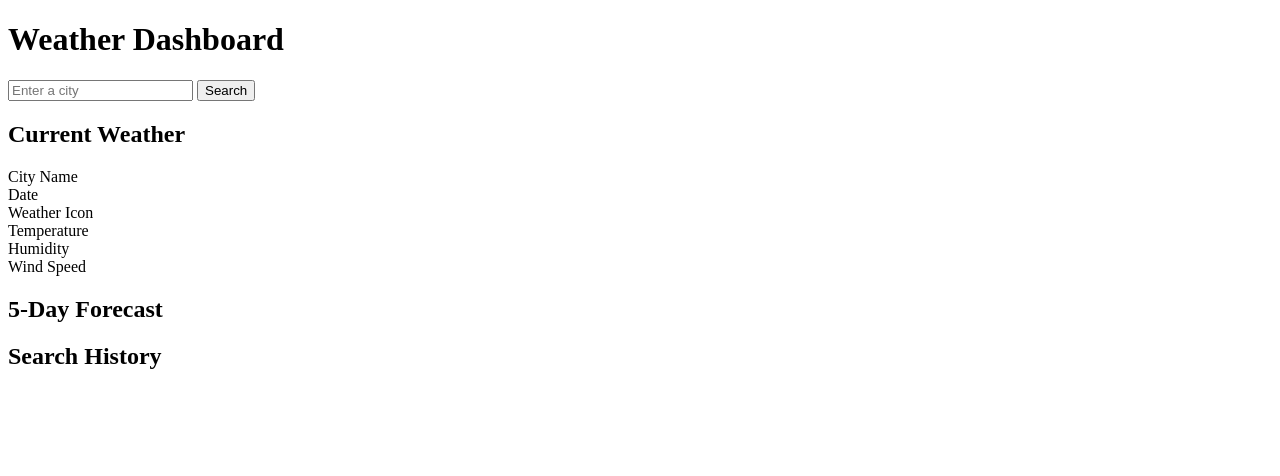
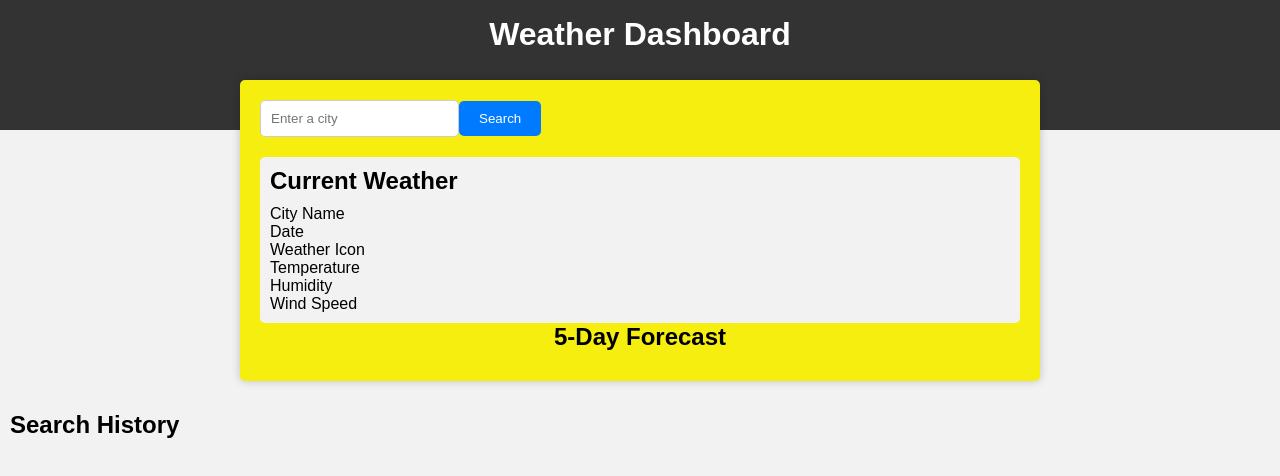
Before and after one commit to 3aljeet/weather-dashboard, a website: page index.html in a window 1280 px wide. Drawn offline with nearby package versions, Linux system fonts and the light colour scheme; files that its build step writes are made by us from their sources.

Commit message:
Update index.html

```diff
--- a/index.html
+++ b/index.html
@@ -1,63 +1,25 @@
-<!-- <!DOCTYPE html>
+
+
+<!DOCTYPE html>
 <html lang="en">
+    <script src="https://ajax.googleapis.com/ajax/libs/jquery/3.7.1/jquery.min.js"></script>
+    <script type="text/javascript" src="/static/scripts.js"></script>
+
 <head>
     <meta charset="UTF-8">
     <meta name="viewport" content="width=device-width, initial-scale=1.0">
-    <link rel="stylesheet" href="style.css">
+    <link rel="stylesheet" href="/static/styles.css">
     <title>Weather Dashboard</title>
 </head>
+
 <body>
     <header>
         <h1>Weather Dashboard</h1>
     </header>
     <main>
         <div class="search">
-            <input type="text" id="cityInput" placeholder="Enter a city">
-            <button id="searchButton">Search</button>
-        </div>
-        <div class="current-weather">
-            <h2>Current Weather</h2>
-            <div id="currentWeatherCity">City Name</div>
-            <div id="currentDate">Date</div>
-            <div id="currentIcon">Weather Icon</div>
-            <div id="currentTemperature">Temperature</div>
-            <div id="currentHumidity">Humidity</div>
-            <div id="currentWind">Wind Speed</div>
-        </div>
-        <div class="forecast">
-            <h2>5-Day Forecast</h2>
-            <div id="forecastList">
-                <! Forecast data goes here ->
-            </div>
-        </div>
-    </main>
-    <div class="search-history">
-        <h2>Search History</h2>
-        <ul id="searchHistoryList">
-            < Search history items go here ->
-        </ul>
-    </div>
-    <script src="script.js"></script>
-</body>
-</html> -->
+            <input type="text" id="cityInput" placeholder="Enter a city"><button id="searchButton" onclick="">Search</button>
 
-
-<!DOCTYPE html>
-<html lang="en">
-<head>
-    <meta charset="UTF-8">
-    <meta name="viewport" content="width=device-width, initial-scale=1.0">
-    <link rel="stylesheet" href="style.css">
-    <title>Weather Dashboard</title>
-</head>
-<body>
-    <header>
-        <h1>Weather Dashboard</h1>
-    </header>
-    <main>
-        <div class="search">
-            <input type="text" id="cityInput" placeholder="Enter a city">
-            <button id="searchButton">Search</button>
         </div>
         <div class="current-weather">
             <h2>Current Weather</h2>
@@ -81,6 +43,6 @@
             <!-- Search history items go here -->
         </ul>
     </div>
-    <script src="script.js"></script>
 </body>
+
 </html>
```
